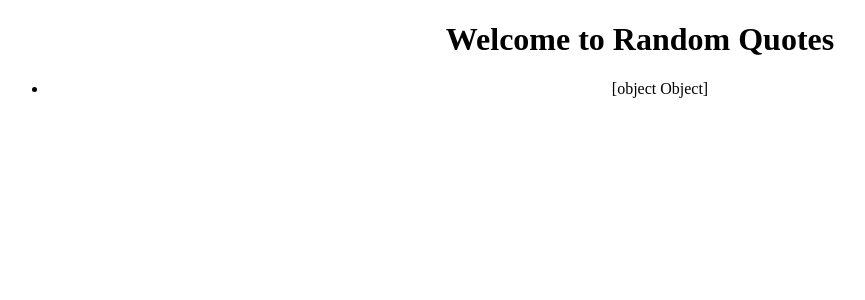
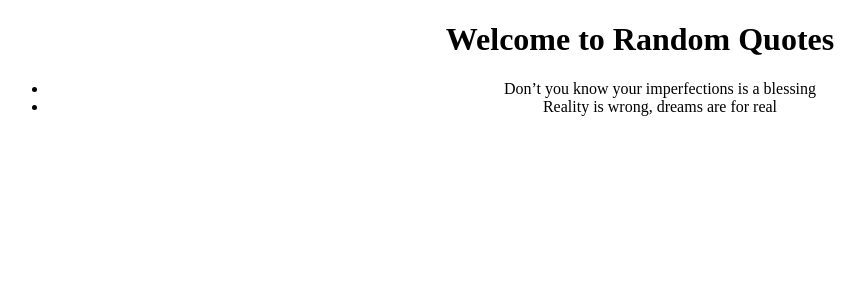
Before and after one commit to Juliet879/Random-Quotes, an Angular app in the folder Quotes/: page / in a window 1280 px wide. Shown: the top 300 px of the page, without its empty margins (0-865 px from the left). Built offline with nearby package versions, Linux system fonts and the light colour scheme.

Commit message:
modified the component ts and html

```diff
--- a/Quotes/src/app/app.component.html
+++ b/Quotes/src/app/app.component.html
@@ -1,8 +1,8 @@
 <div style="text-align: center;">
   <h1> Welcome to Random Quotes</h1>
   <ul>
-    <li *ngFor='let quote of quote'>
-        {{ quote }}
+    <li *ngFor='let quote of quotes'>
+        {{ quote.name }}
     </li>
   </ul>
 </div>
--- a/Quotes/src/app/app.component.ts
+++ b/Quotes/src/app/app.component.ts
@@ -1,4 +1,5 @@
 import { Component } from '@angular/core';
+import { Quote } from './quote';
 
 @Component({
   selector: 'app-root',
@@ -6,7 +7,9 @@ import { Component } from '@angular/core';
   styleUrls: ['./app.component.css']
 })
 export class AppComponent {
-  quote:Quote[]=[
-    {id:1}
-  ]
+  quotes:Quote[]=[
+    {id:1,name:'Don’t you know your imperfections is a blessing'},
+    {id:2,name:'Reality is wrong, dreams are for real'},
+
+  ];
 }
```
